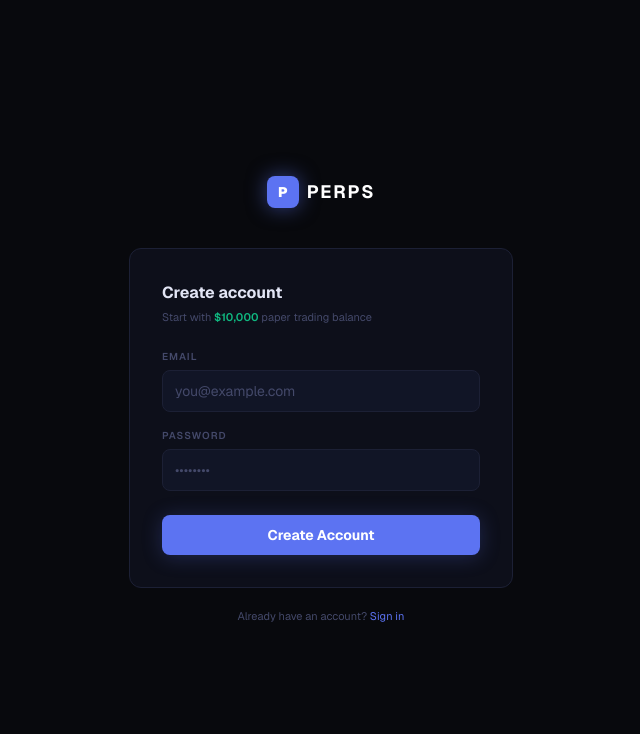
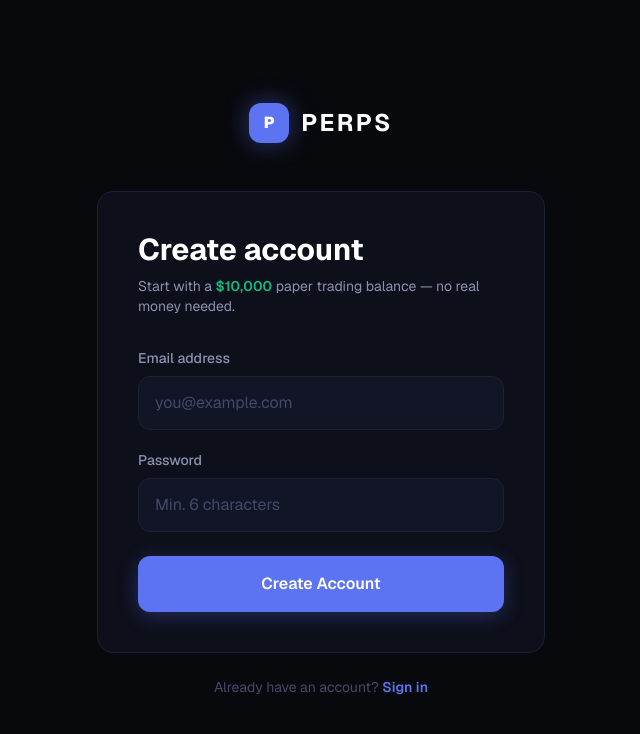
Before and after one commit to prince9118/perps-v2, a Next.js app in the folder apps/web/: page /signup in a window 1280 px wide. Shown: the top 734 px of the page, without its empty margins (319-959 px from the left). Built offline with nearby package versions, Linux system fonts and the light colour scheme.

Commit message:
price-service

```diff
--- a/apps/web/src/app/login/page.tsx
+++ b/apps/web/src/app/login/page.tsx
@@ -23,7 +23,7 @@ export default function LoginPage() {
       setUser(res.data.user, res.data.token);
       router.push("/trade/BTC-PERP");
     } catch {
-      setError("Invalid email or password");
+      setError("Invalid email or password.");
     } finally {
       setLoading(false);
     }
@@ -31,70 +31,80 @@ export default function LoginPage() {
 
   return (
     <div className="flex-1 flex items-center justify-center bg-bg px-4">
-      <div className="w-full max-w-sm">
+      <div className="w-full max-w-md animate-fade-in">
+
         {/* Logo */}
-        <div className="flex items-center justify-center gap-2 mb-10">
-          <div className="w-8 h-8 rounded-lg bg-accent flex items-center justify-center shadow-[0_0_20px_rgba(92,115,242,0.5)]">
-            <span className="text-white text-sm font-black">P</span>
+        <div className="flex items-center justify-center gap-3 mb-12">
+          <div className="w-10 h-10 rounded-xl bg-accent flex items-center justify-center shadow-[0_0_24px_rgba(92,115,242,0.45)]">
+            <span className="text-white text-base font-black">P</span>
           </div>
-          <span className="text-white font-bold text-lg tracking-widest">PERPS</span>
+          <span className="text-white font-bold text-2xl tracking-widest">Perps</span>
         </div>
 
-        <div className="bg-card border border-line rounded-xl p-8">
-          <h1 className="text-base font-bold text-[#e2e5f5] mb-1">Welcome back</h1>
-          <p className="text-[11px] text-muted mb-6">Sign in to your trading account</p>
+        <div className="bg-card border border-line rounded-2xl p-10">
 
-          <form onSubmit={handleSubmit} className="flex flex-col gap-4">
-            <div className="flex flex-col gap-1.5">
-              <label className="text-[10px] font-semibold text-muted uppercase tracking-widest">
-                Email
+          {/* Heading */}
+          <div className="mb-8">
+            <h1 className="text-3xl font-bold text-white mb-2">Sign In</h1>
+          </div>
+
+          <form onSubmit={handleSubmit} className="flex flex-col gap-5">
+
+            <div className="flex flex-col gap-2">
+              <label className="text-sm font-medium text-dim">
+                Email address
               </label>
               <input
                 type="email"
                 value={email}
                 onChange={(e) => setEmail(e.target.value)}
-                className="bg-panel border border-line rounded-lg px-3 py-2.5 text-sm text-[#e2e5f5] placeholder:text-muted focus:outline-none focus:border-accent/60 transition-colors"
-                placeholder="you@example.com"
+                className="bg-panel border border-line rounded-xl px-4 py-3.5 text-base text-[#e2e5f5] placeholder:text-muted focus:outline-none focus:border-accent/60 transition-colors"
+                placeholder="email@gmail.com"
                 required
               />
             </div>
 
-            <div className="flex flex-col gap-1.5">
-              <label className="text-[10px] font-semibold text-muted uppercase tracking-widest">
+            <div className="flex flex-col gap-2">
+              <label className="text-sm font-medium text-dim">
                 Password
               </label>
               <input
                 type="password"
                 value={password}
                 onChange={(e) => setPassword(e.target.value)}
-                className="bg-panel border border-line rounded-lg px-3 py-2.5 text-sm text-[#e2e5f5] placeholder:text-muted focus:outline-none focus:border-accent/60 transition-colors"
-                placeholder="••••••••"
+                className="bg-panel border border-line rounded-xl px-4 py-3.5 text-base text-[#e2e5f5] placeholder:text-muted focus:outline-none focus:border-accent/60 transition-colors"
+                placeholder="Enter your password"
                 required
               />
             </div>
 
             {error && (
-              <p className="text-[11px] text-sell bg-sell-dim border border-sell/20 rounded-lg px-3 py-2">
+              <div className="text-sm text-sell bg-sell-dim border border-sell/20 rounded-xl px-4 py-3">
                 {error}
-              </p>
+              </div>
             )}
 
             <button
               type="submit"
               disabled={loading}
-              className="bg-accent hover:brightness-110 disabled:opacity-50 disabled:cursor-not-allowed text-white font-bold py-2.5 rounded-lg text-sm transition-all mt-2 shadow-[0_2px_20px_rgba(92,115,242,0.25)]"
+              className="bg-accent hover:brightness-110 disabled:opacity-50 disabled:cursor-not-allowed text-white font-semibold py-4 rounded-xl text-base transition-all mt-1 shadow-[0_4px_20px_rgba(92,115,242,0.3)] hover:shadow-[0_6px_28px_rgba(92,115,242,0.45)]"
             >
               {loading ? "Signing in..." : "Sign In"}
             </button>
+
           </form>
         </div>
 
-        <p className="text-center text-[11px] text-muted mt-5">
-          No account?{" "}
-          <Link href="/signup" className="text-accent hover:text-[#e2e5f5] transition-colors">
-            Create one
+        <p className="text-center text-sm text-muted mt-6">
+          Don&apos;t have an account?{" "}
+          <Link
+            href="/signup"
+            className="text-accent hover:brightness-125 font-semibold transition-all"
+          >
+            Create one free
           </Link>
         </p>
+
       </div>
     </div>
   );
--- a/apps/web/src/app/signup/page.tsx
+++ b/apps/web/src/app/signup/page.tsx
@@ -23,7 +23,7 @@ export default function SignupPage() {
       setUser(res.data.user, res.data.token);
       router.push("/trade/BTC-PERP");
     } catch {
-      setError("Signup failed — email may already be in use");
+      setError("Signup failed — email may already be in use.");
     } finally {
       setLoading(false);
     }
@@ -31,73 +31,86 @@ export default function SignupPage() {
 
   return (
     <div className="flex-1 flex items-center justify-center bg-bg px-4">
-      <div className="w-full max-w-sm">
+      <div className="w-full max-w-md animate-fade-in">
+
         {/* Logo */}
-        <div className="flex items-center justify-center gap-2 mb-10">
-          <div className="w-8 h-8 rounded-lg bg-accent flex items-center justify-center shadow-[0_0_20px_rgba(92,115,242,0.5)]">
-            <span className="text-white text-sm font-black">P</span>
+        <div className="flex items-center justify-center gap-3 mb-12">
+          <div className="w-10 h-10 rounded-xl bg-accent flex items-center justify-center shadow-[0_0_24px_rgba(92,115,242,0.45)]">
+            <span className="text-white text-base font-black">P</span>
           </div>
-          <span className="text-white font-bold text-lg tracking-widest">PERPS</span>
+          <span className="text-white font-bold text-2xl tracking-widest">PERPS</span>
         </div>
 
-        <div className="bg-card border border-line rounded-xl p-8">
-          <h1 className="text-base font-bold text-[#e2e5f5] mb-1">Create account</h1>
-          <p className="text-[11px] text-muted mb-6">
-            Start with <span className="text-buy font-semibold">$10,000</span> paper trading balance
-          </p>
+        <div className="bg-card border border-line rounded-2xl p-10">
 
-          <form onSubmit={handleSubmit} className="flex flex-col gap-4">
-            <div className="flex flex-col gap-1.5">
-              <label className="text-[10px] font-semibold text-muted uppercase tracking-widest">
-                Email
+          {/* Heading */}
+          <div className="mb-8">
+            <h1 className="text-3xl font-bold text-white mb-2">Create account</h1>
+            <p className="text-sm text-dim">
+              Start with a{" "}
+              <span className="text-buy font-semibold">$10,000</span>{" "}
+              paper trading balance — no real money needed.
+            </p>
+          </div>
+
+          <form onSubmit={handleSubmit} className="flex flex-col gap-5">
+
+            <div className="flex flex-col gap-2">
+              <label className="text-sm font-medium text-dim">
+                Email address
               </label>
               <input
                 type="email"
                 value={email}
                 onChange={(e) => setEmail(e.target.value)}
-                className="bg-panel border border-line rounded-lg px-3 py-2.5 text-sm text-[#e2e5f5] placeholder:text-muted focus:outline-none focus:border-accent/60 transition-colors"
+                className="bg-panel border border-line rounded-xl px-4 py-3.5 text-base text-[#e2e5f5] placeholder:text-muted focus:outline-none focus:border-accent/60 transition-colors"
                 placeholder="you@example.com"
                 required
               />
             </div>
 
-            <div className="flex flex-col gap-1.5">
-              <label className="text-[10px] font-semibold text-muted uppercase tracking-widest">
+            <div className="flex flex-col gap-2">
+              <label className="text-sm font-medium text-dim">
                 Password
               </label>
               <input
                 type="password"
                 value={password}
                 onChange={(e) => setPassword(e.target.value)}
-                className="bg-panel border border-line rounded-lg px-3 py-2.5 text-sm text-[#e2e5f5] placeholder:text-muted focus:outline-none focus:border-accent/60 transition-colors"
-                placeholder="••••••••"
+                className="bg-panel border border-line rounded-xl px-4 py-3.5 text-base text-[#e2e5f5] placeholder:text-muted focus:outline-none focus:border-accent/60 transition-colors"
+                placeholder="Min. 6 characters"
                 required
                 minLength={6}
               />
             </div>
 
             {error && (
-              <p className="text-[11px] text-sell bg-sell-dim border border-sell/20 rounded-lg px-3 py-2">
+              <div className="text-sm text-sell bg-sell-dim border border-sell/20 rounded-xl px-4 py-3">
                 {error}
-              </p>
+              </div>
             )}
 
             <button
               type="submit"
               disabled={loading}
-              className="bg-accent hover:brightness-110 disabled:opacity-50 disabled:cursor-not-allowed text-white font-bold py-2.5 rounded-lg text-sm transition-all mt-2 shadow-[0_2px_20px_rgba(92,115,242,0.25)]"
+              className="bg-accent hover:brightness-110 disabled:opacity-50 disabled:cursor-not-allowed text-white font-semibold py-4 rounded-xl text-base transition-all mt-1 shadow-[0_4px_20px_rgba(92,115,242,0.3)] hover:shadow-[0_6px_28px_rgba(92,115,242,0.45)]"
             >
               {loading ? "Creating account..." : "Create Account"}
             </button>
+
           </form>
         </div>
 
-        <p className="text-center text-[11px] text-muted mt-5">
+        <p className="text-center text-sm text-muted mt-6">
           Already have an account?{" "}
-          <Link href="/login" className="text-accent hover:text-[#e2e5f5] transition-colors">
+          <Link
+            href="/login"
+            className="text-accent hover:brightness-125 font-semibold transition-all"
+          >
             Sign in
           </Link>
         </p>
+
       </div>
     </div>
   );
--- a/apps/web/src/components/LeftPanel.tsx
+++ b/apps/web/src/components/LeftPanel.tsx
@@ -69,7 +69,7 @@ export default function LeftPanel({ market }: { market: string }) {
             {t === "book" ? "Order Book" : "Trades"}
           </button>
         ))}
-        <div className="ml-auto flex items-center gap-1.5 pr-1">
+        {/* <div className="ml-auto flex items-center gap-1.5 pr-1">
           <div
             className={`w-1.5 h-1.5 rounded-full ${
               connected
@@ -77,7 +77,7 @@ export default function LeftPanel({ market }: { market: string }) {
                 : "bg-muted"
             }`}
           />
-        </div>
+        </div> */}
       </div>
 
       {tab === "book" ? (
--- a/package.json
+++ b/package.json
@@ -18,6 +18,7 @@
   },
   "dependencies": {
     "dotenv": "^17.4.2",
+    "perps-v2": ".",
     "ws": "^8.21.0"
   }
 }
```
Also changed, not shown: apps/web/src/components/Navbar.tsx (+6 -6 lines), 2 other files (tests, documents, lock files or other folders).
